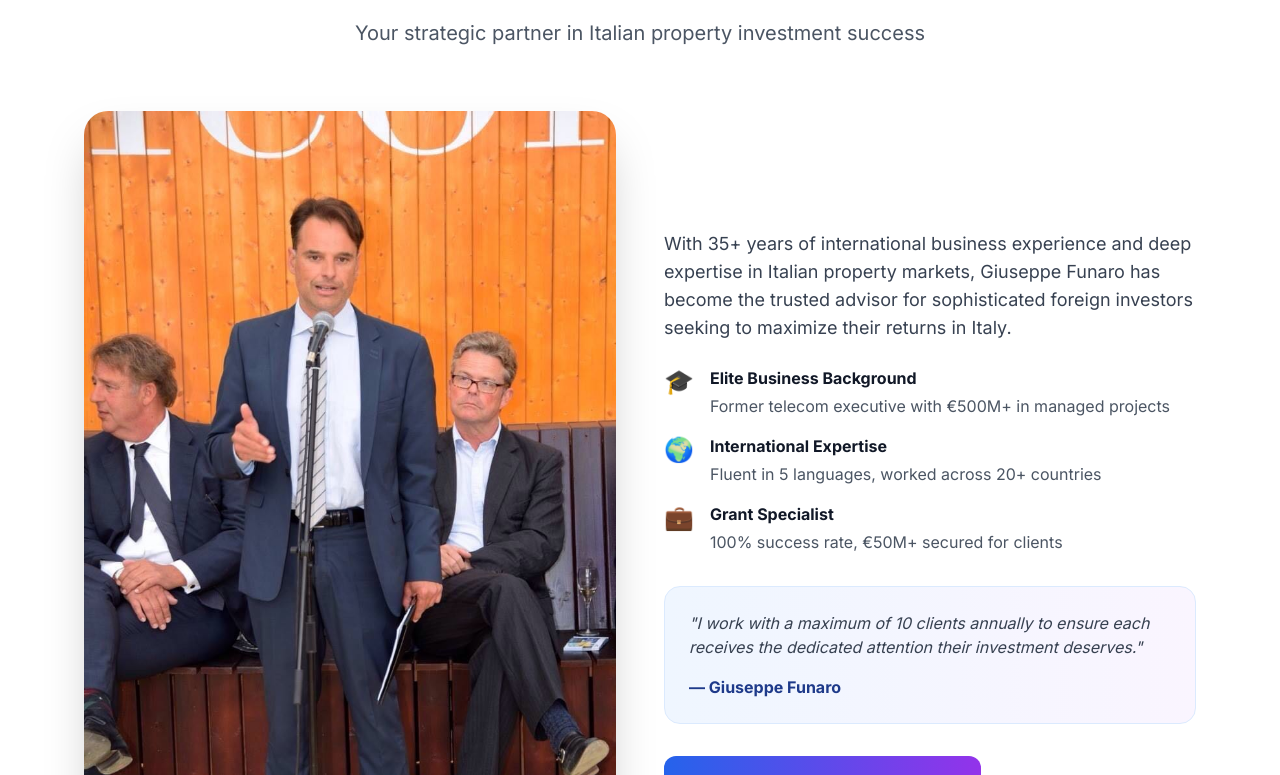
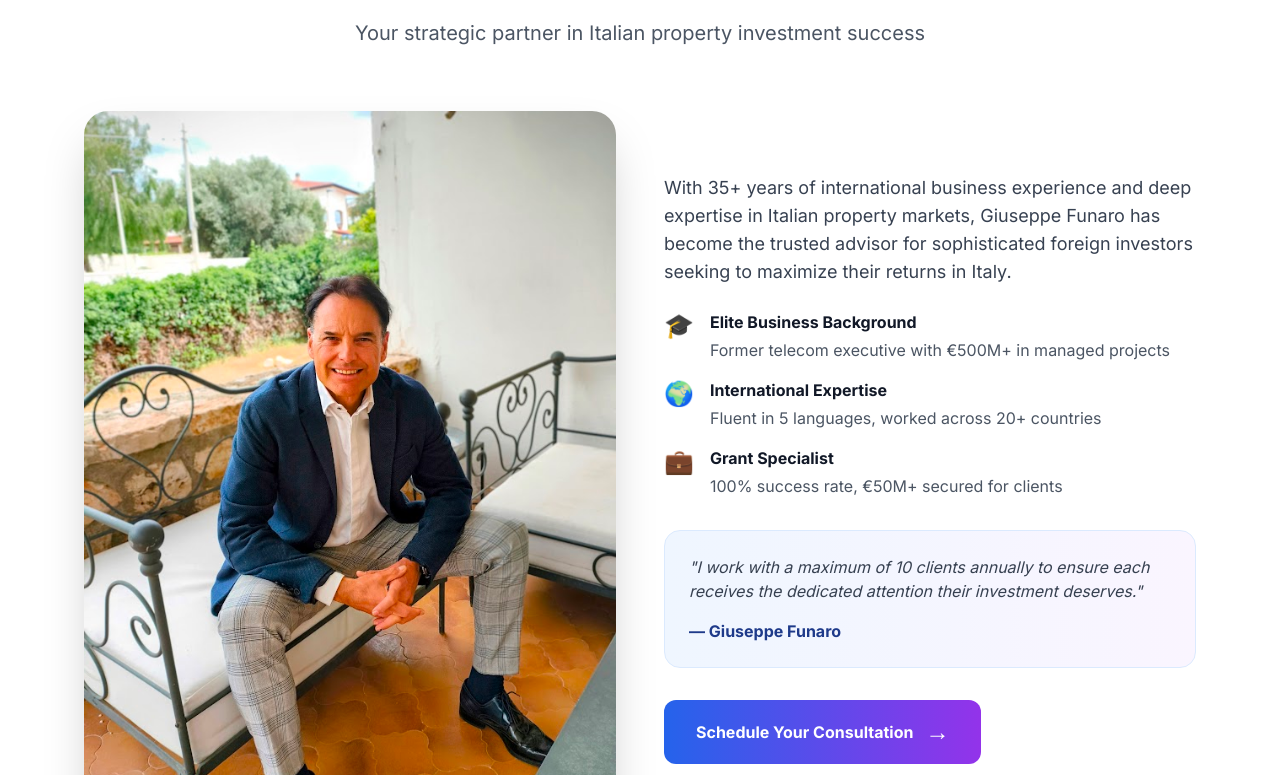
Before and after one commit to Geppix140269/investinpuglia, a Next.js app: page / in a window 1280 px wide. Shown: the part 4385-5160 px from the top of the page. Built offline with nearby package versions, Linux system fonts and the light colour scheme; a web font is replaced by a local one.

Commit message:
Update page.tsx

```diff
--- a/app/page.tsx
+++ b/app/page.tsx
@@ -356,7 +356,7 @@ export default function HomePage() {
          <div className="grid md:grid-cols-2 gap-12 items-center">
            <div>
              <img
-               src="/IMG_3382.JPG"
+               src="/Giuseppe Funaro 062025.jpg"
                alt="Giuseppe Funaro - Property Investment Advisor Puglia"
                className="rounded-3xl shadow-2xl w-full"
              />
```
